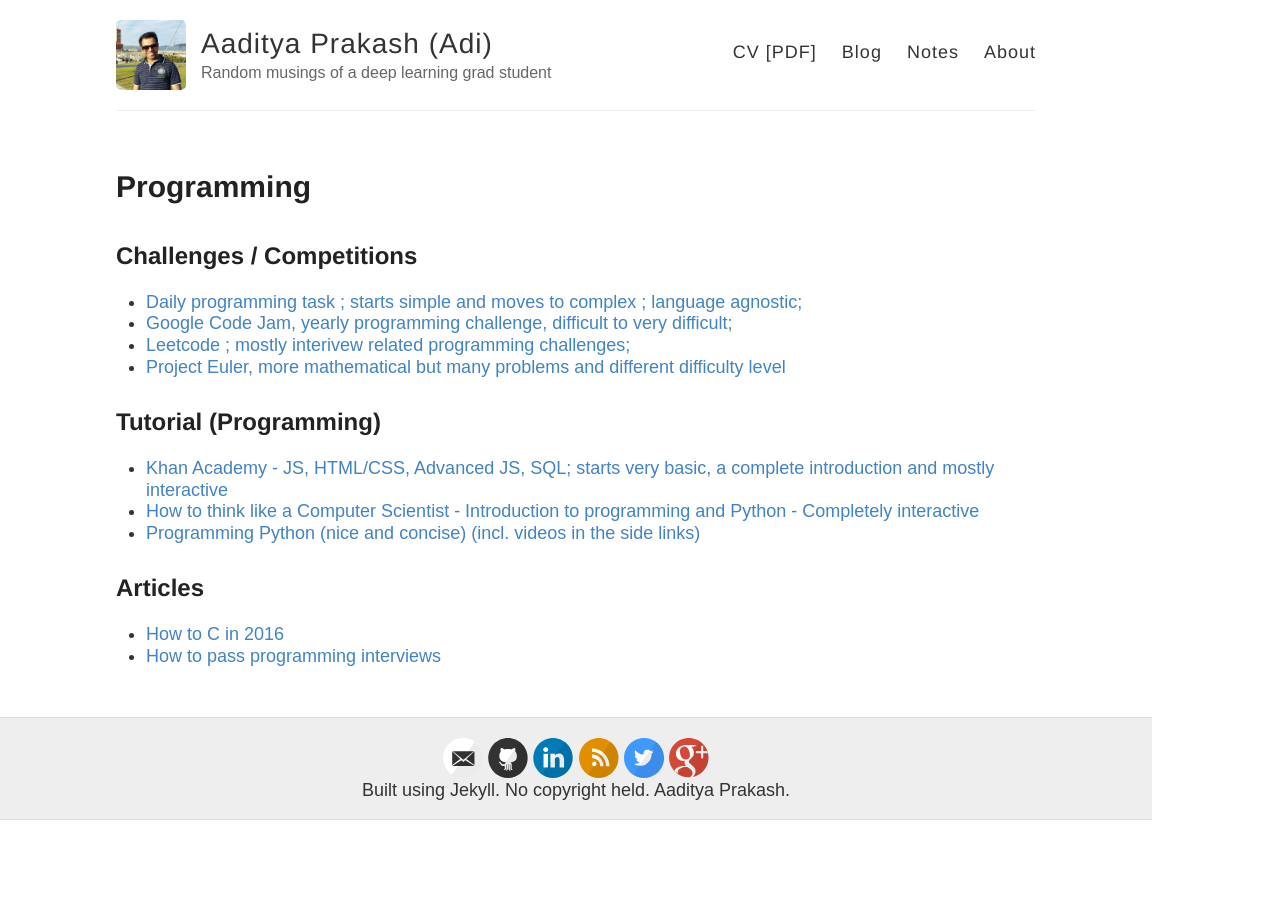
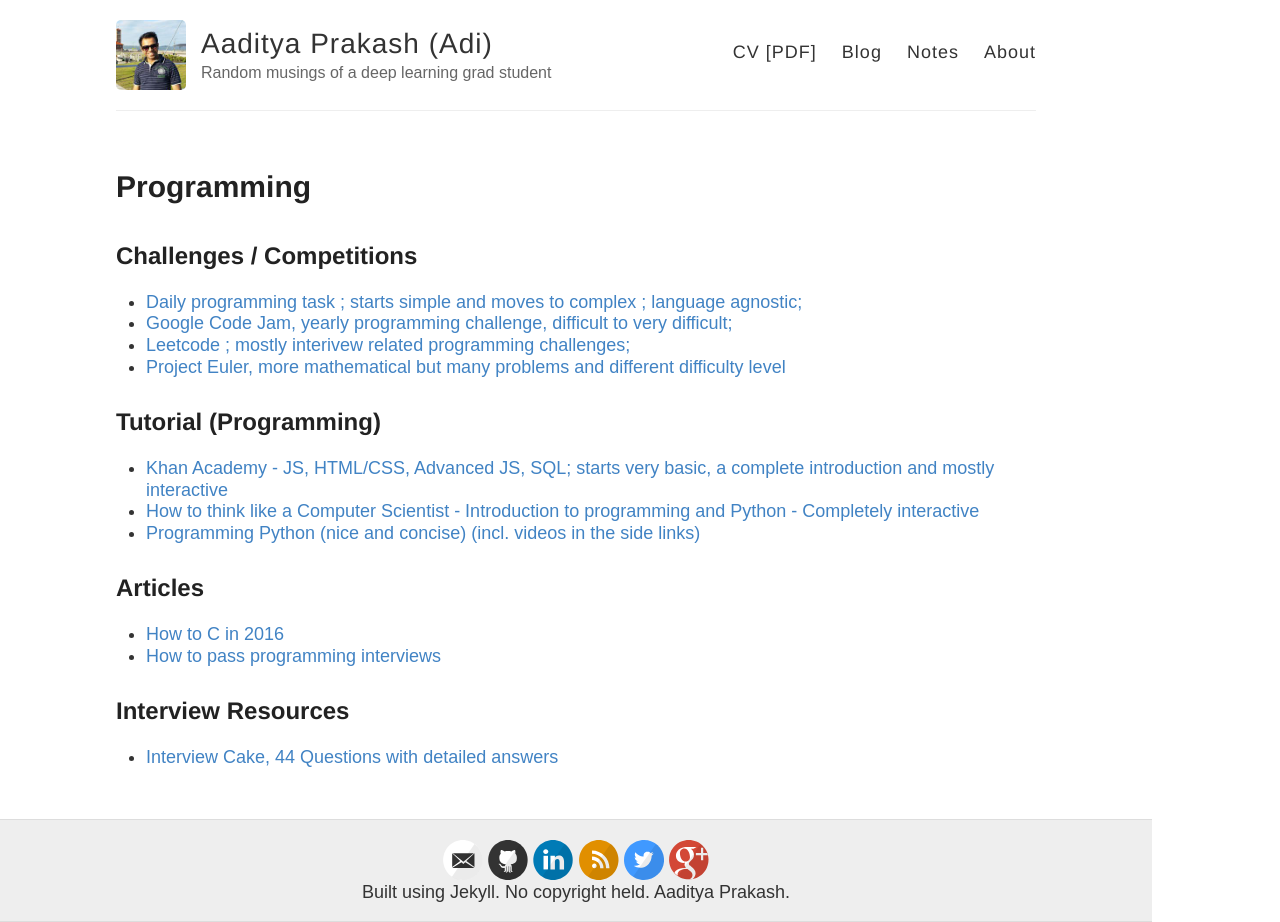
Before and after one commit to iamaaditya/iamaaditya.github.io, a Jekyll site: the page built from notes/programming/index.md, in a window 1280 px wide. Built offline with Jekyll 4.4.1, drawn with Linux system fonts in a browser that asks for light colours; some web fonts are replaced; before the commit the page ends 900 px from its top, so only the background shows below that.

Commit message:
Add link to interviewcake

```diff
--- a/notes/programming/index.md
+++ b/notes/programming/index.md
@@ -3,20 +3,24 @@ title: Programming
 author: aaditya prakash
 layout: page
 dsq_thread_id:
-  -
+  - null
+published: true
 ---
 
 ## Challenges / Competitions
- * [Daily programming task ; starts simple and moves to complex ; language agnostic;]( <http://adventofcode.com/>)
- * [Google Code Jam, yearly programming challenge, difficult to very difficult;]( <https://code.google.com/codejam>)
- * [Leetcode ; mostly interivew related programming challenges;]( <https://leetcode.com/>)
- * [Project Euler, more mathematical but many problems and different difficulty level]( <https://projecteuler.net/>)
+ * [Daily programming task ; starts simple and moves to complex ; language agnostic;]( http://adventofcode.com/)
+ * [Google Code Jam, yearly programming challenge, difficult to very difficult;]( https://code.google.com/codejam)
+ * [Leetcode ; mostly interivew related programming challenges;]( https://leetcode.com/)
+ * [Project Euler, more mathematical but many problems and different difficulty level]( https://projecteuler.net/)
 
 ## Tutorial (Programming)
-  * [Khan Academy - JS, HTML/CSS, Advanced JS, SQL; starts very basic, a complete introduction and mostly interactive]( <https://www.khanacademy.org/computing/computer-programming>)
-  * [How to think like a Computer Scientist - Introduction to programming and Python - Completely interactive]( <http://interactivepython.org/courselib/static/thinkcspy/index.html>)
-  * [Programming Python (nice and concise) (incl. videos in the side links)]( <http://pythonprogramminglanguage.com/>)
+  * [Khan Academy - JS, HTML/CSS, Advanced JS, SQL; starts very basic, a complete introduction and mostly interactive]( https://www.khanacademy.org/computing/computer-programming)
+  * [How to think like a Computer Scientist - Introduction to programming and Python - Completely interactive]( http://interactivepython.org/courselib/static/thinkcspy/index.html)
+  * [Programming Python (nice and concise) (incl. videos in the side links)]( http://pythonprogramminglanguage.com/)
 
 ## Articles
-  * [How to C in 2016]( <https://matt.sh/howto-c>)
-  * [How to pass programming interviews]( <http://blog.triplebyte.com/how-to-pass-a-programming-interview>)
+  * [How to C in 2016]( https://matt.sh/howto-c)
+  * [How to pass programming interviews]( http://blog.triplebyte.com/how-to-pass-a-programming-interview)
+
+## Interview Resources
+  * [Interview Cake, 44 Questions with detailed answers](https://www.interviewcake.com/all-questions/python)
```
